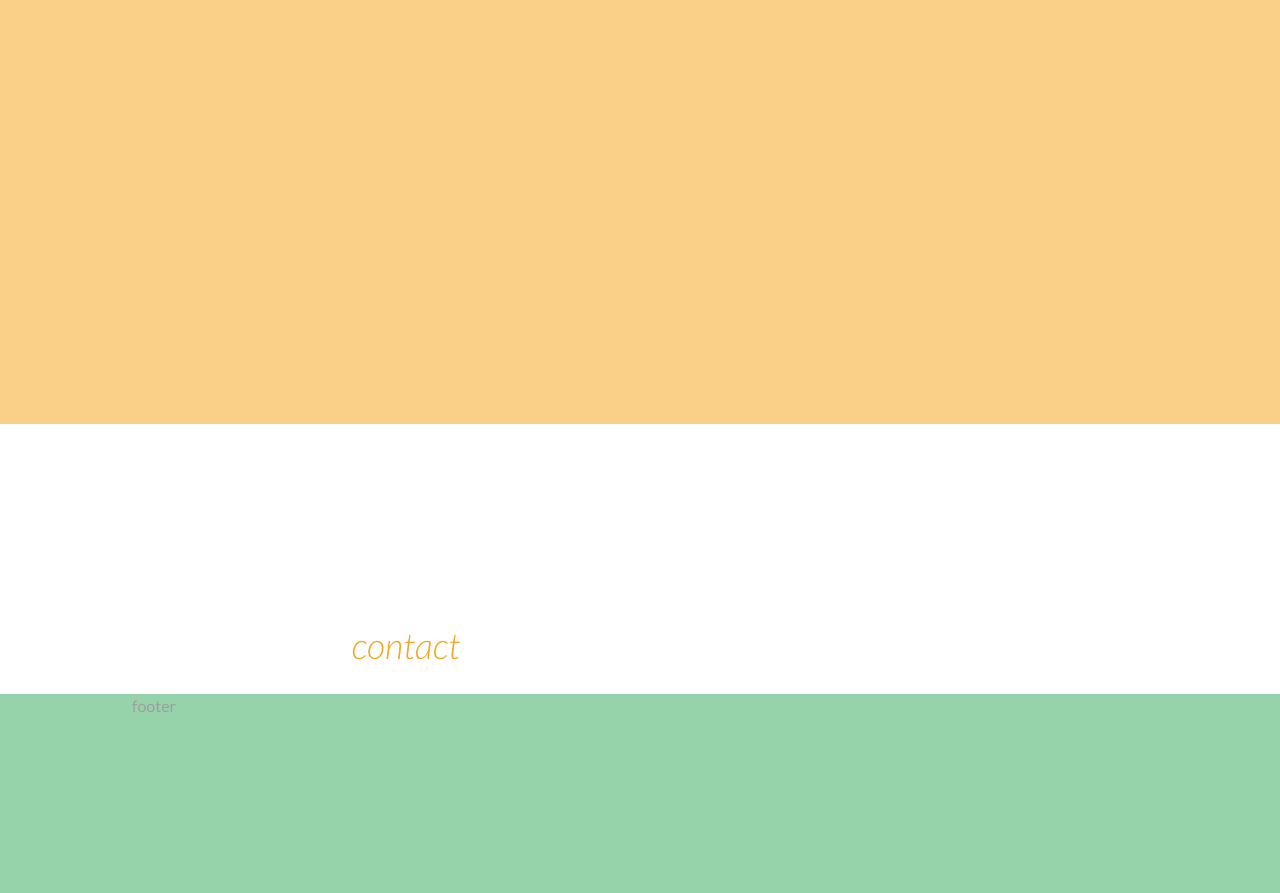
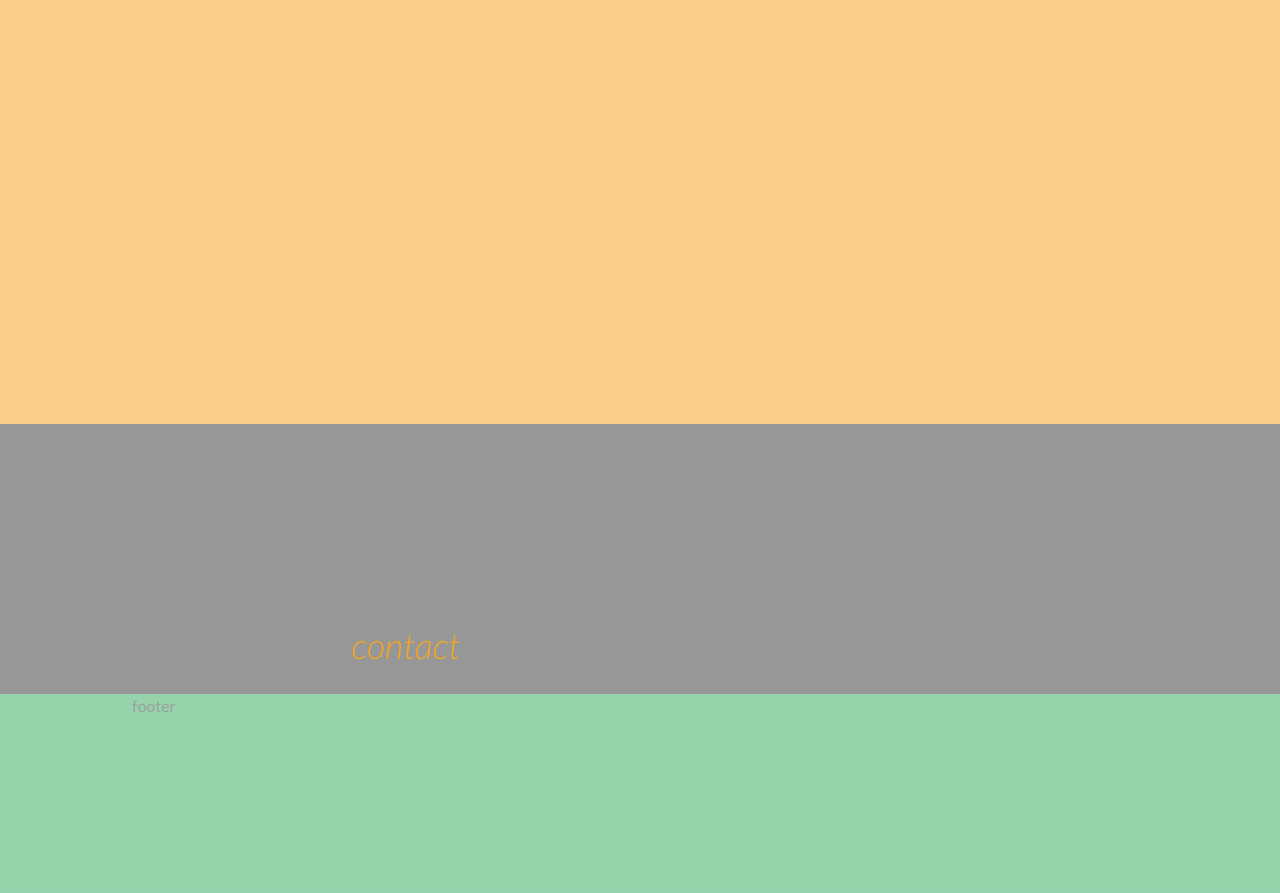
Before and after one commit to mdziedzic/eggfoo, a PHP site: page / in a window 1280 px wide. Shown: the part 4952-5845 px from the top of the page. Run offline with PHP 8.4, Linux system fonts and the light colour scheme; style sheets or scripts are compiled from the project's sources; some libraries are stand-ins or nearby versions.

Commit message:
started adding contact

```diff
--- a/css/sass/base/bitters/_variables.scss
+++ b/css/sass/base/bitters/_variables.scss
@@ -17,7 +17,7 @@ $base-z-index: 0;
 
 // Colors
 $blue: #477dca;
-$dark-gray: #333;
+$dark-gray: #979797;
 $medium-gray: #999;
 $light-gray: #ddd;
 $orange: #f5a623;
--- /dev/null
+++ b/css/sass/modules/_contact.scss
@@ -0,0 +1,3 @@
+#contact {
+    background-color: $dark-gray;
+}
--- a/css/sass/modules/_modules.scss
+++ b/css/sass/modules/_modules.scss
@@ -5,4 +5,5 @@
 @import "egg-mover";
 @import "services";
 @import "work";
+@import "contact";
 @import "footer";
```
